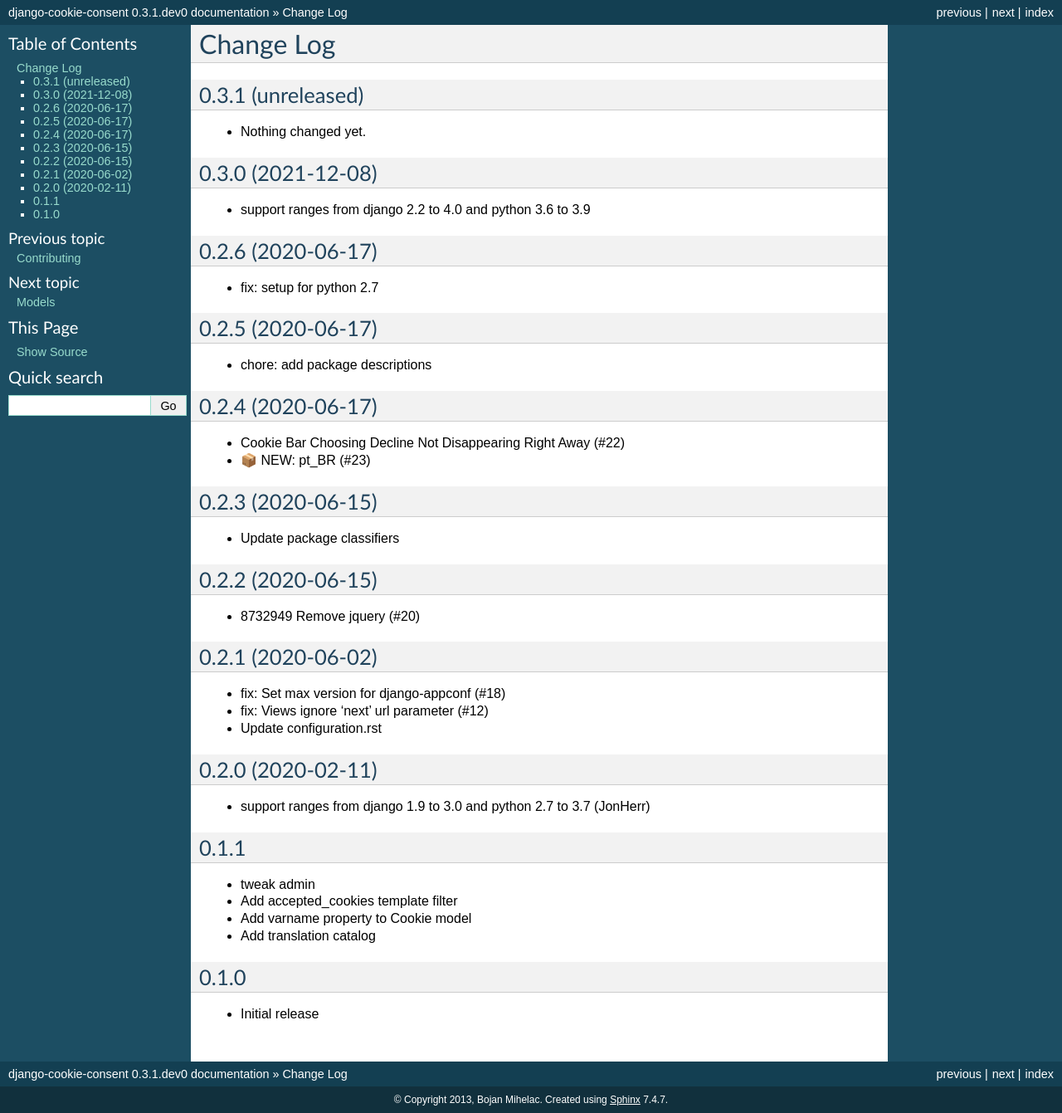
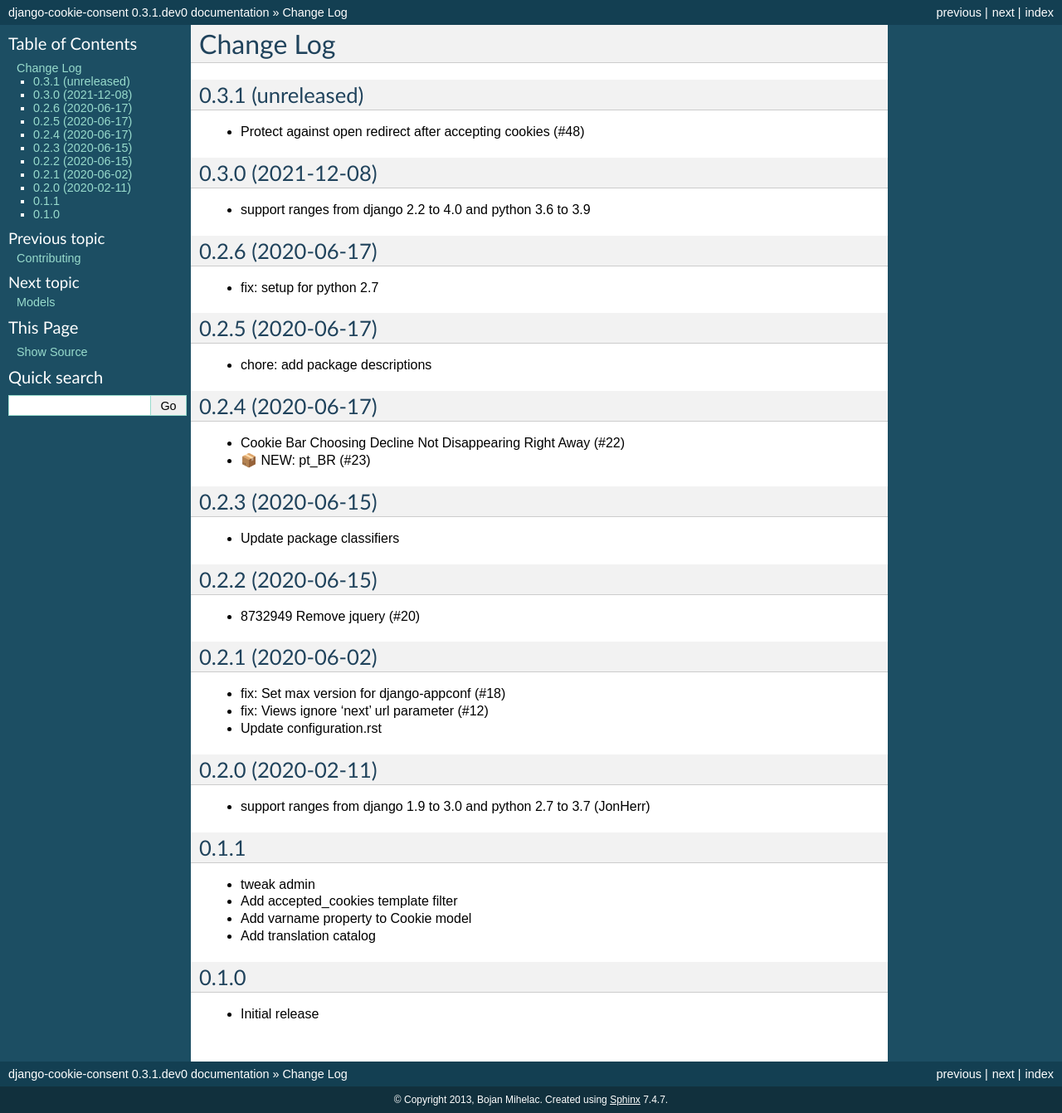
Before and after one commit to jazzband/django-cookie-consent, a Sphinx documentation site: the page built from docs/changelog.rst, in a window 1280 px wide. Shown: the whole page at 83% size. Built offline with Sphinx 7.4.7, drawn with Linux system fonts in a browser that asks for light colours; the version number is read from the project's files by our own code.

Commit message:
doc: update changelog

```diff
--- a/docs/changelog.rst
+++ b/docs/changelog.rst
@@ -5,7 +5,7 @@
 0.3.1 (unreleased)
 ------------------
 
-- Nothing changed yet.
+- Protect against open redirect after accepting cookies (#48)
 
 
 0.3.0 (2021-12-08)
```
